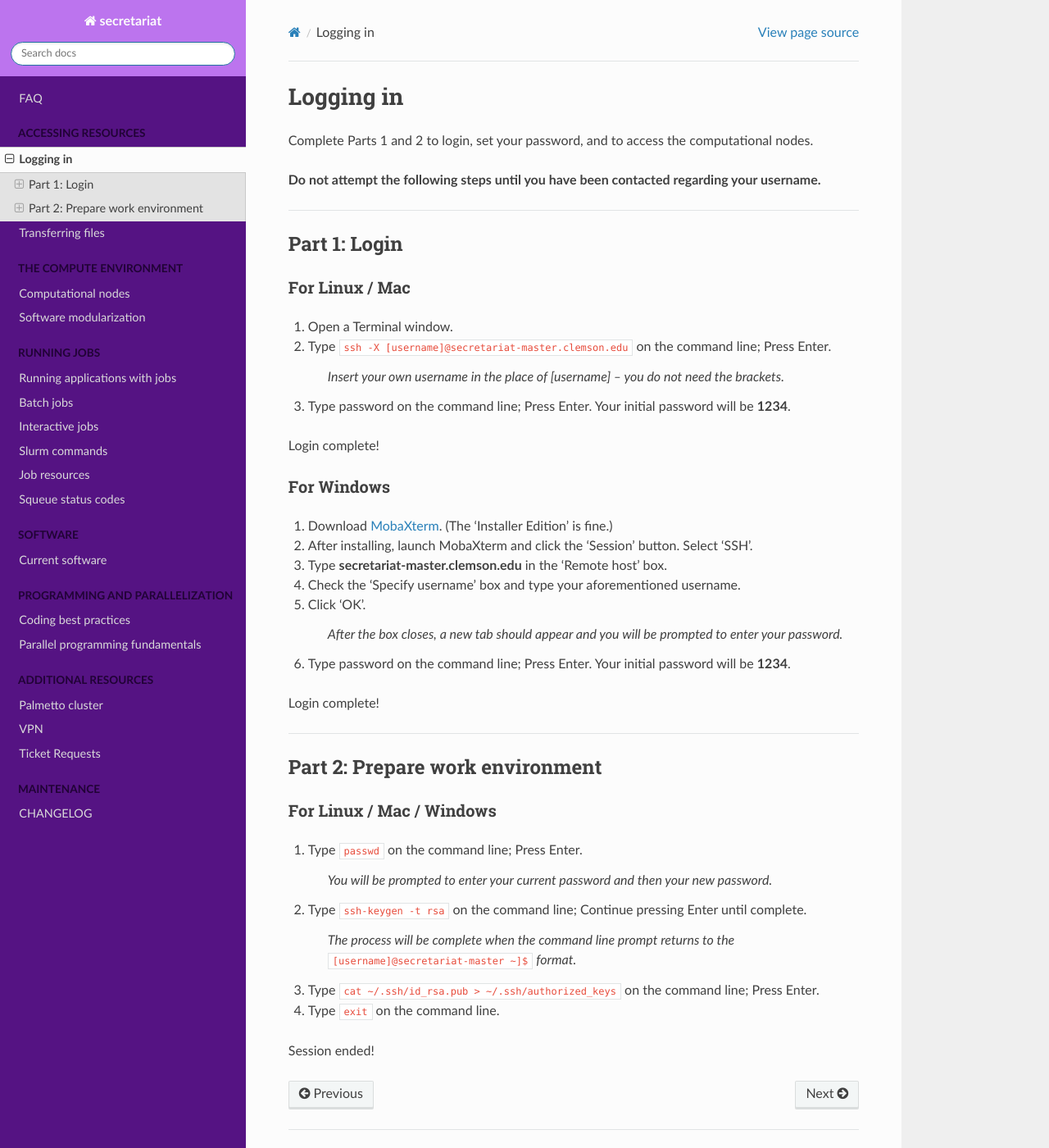
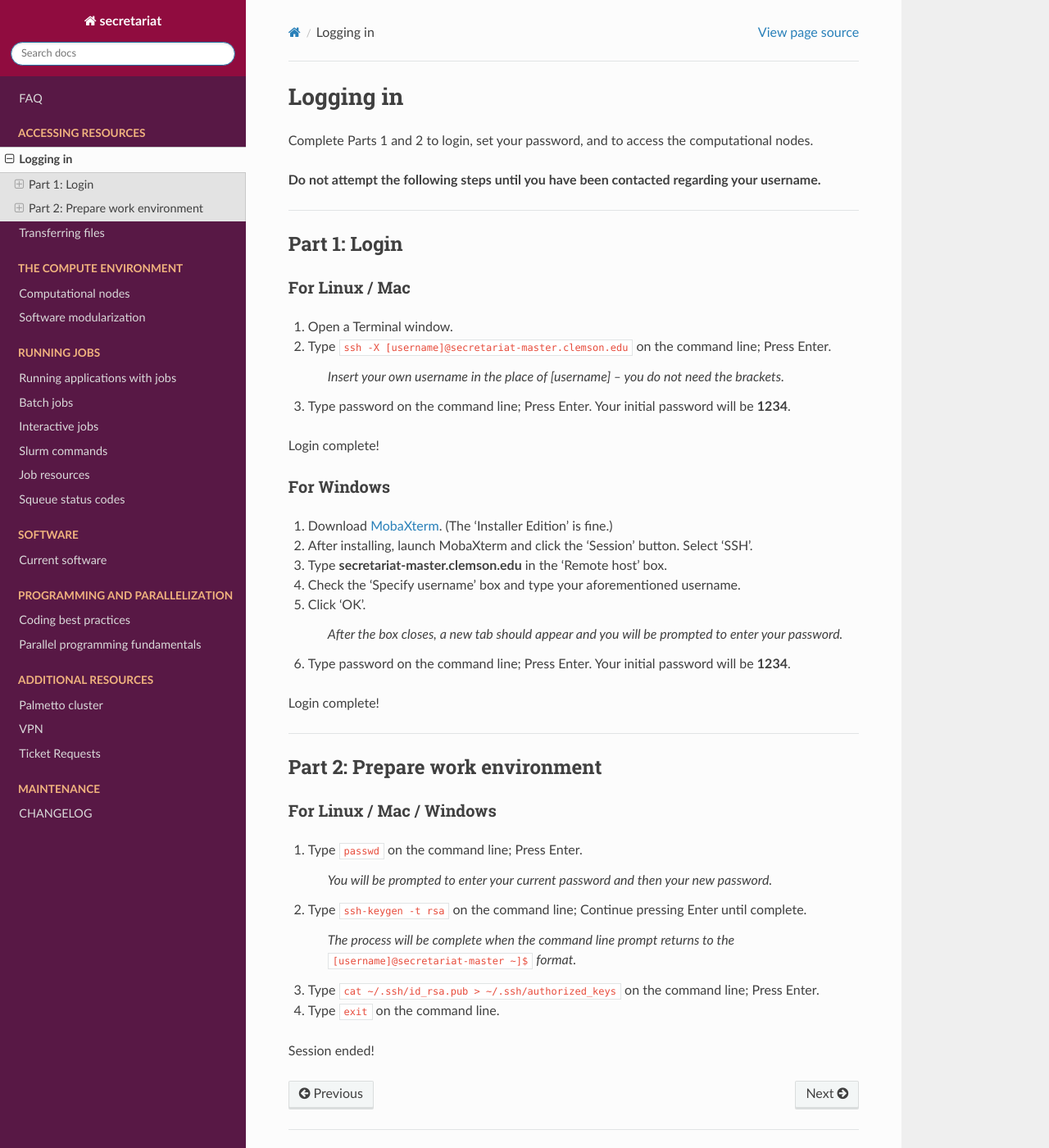
Before and after one commit to amalgamaria/secretariat, a Sphinx documentation site: the page built from docs/access/logging-in.rst, in a window 1280 px wide and 1400 px high. Shown: the whole window at 82% size. Built offline with Sphinx 7.4.7 and the Read the Docs theme 2.0.0, drawn with Linux system fonts in a browser that asks for light colours.

Commit message:
Formati highlighting -v9

```diff
--- a/docs/_templates/layout.html
+++ b/docs/_templates/layout.html
@@ -4,15 +4,15 @@
   <style>
     /* Sidebar header (and topbar for mobile) */
     .wy-side-nav-search, .wy-nav-top {
-      background: #bc74ee;
+      background: #900C3F;
     }
     /* Sidebar */
     .wy-nav-side {
-      background: #551383;
+      background: #581845;
     }
     /* Sidebar text */
     .wy-menu > .caption > span.caption-text {
-      color: #210336;
+      color: #f0b37e;
     }
     /* Sidebar unvisited links */
     .sidebar a:link {
@@ -39,9 +39,10 @@
     code {
      color: #ff4500;
     }
-    .hll {
-     background-color: ##ffedcc;
-    }
+    code .hll, pre.code .hll { background-color: #ffedcc }
+    code, pre.code  { background: #272822; color: #ffedcc }
+    code .c, pre.code .c { color: #75715e } /* Comment */
+    code .err, pre.code .err { color: #960050; background-color: #ffedcc } /* Error */
   </style>
 
 {% endblock %}
```
